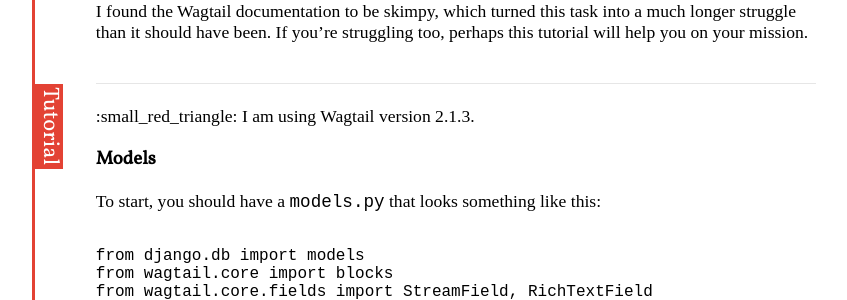
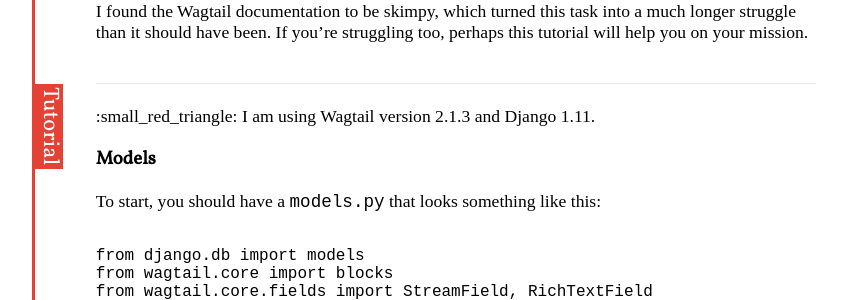
Before and after one commit to cssidy/personal-site, a Jekyll site: the page built from _posts/2019-04-03-Migrating-RichTextFields-To-StreamField-In-Wagtail.md, in a window 1280 px wide. Shown: the part 445-745 px from the top of the page, without its empty margins (208-1055 px from the left). Built offline with Jekyll 4.4.1, drawn with Linux system fonts in a browser that asks for light colours; some web fonts are replaced.

Commit message:
Update 2019-04-03-Migrating-RichTextFields-To-StreamField-In-Wagtail.md

```diff
--- a/_posts/2019-04-03-Migrating-RichTextFields-To-StreamField-In-Wagtail.md
+++ b/_posts/2019-04-03-Migrating-RichTextFields-To-StreamField-In-Wagtail.md
@@ -13,7 +13,7 @@ If you're struggling too, perhaps this tutorial will help you on your mission.
 
 ## Tutorial
 
-:small_red_triangle: I am using Wagtail version 2.1.3.
+:small_red_triangle: I am using Wagtail version 2.1.3 and Django 1.11.
 
 ### Models
 
```
